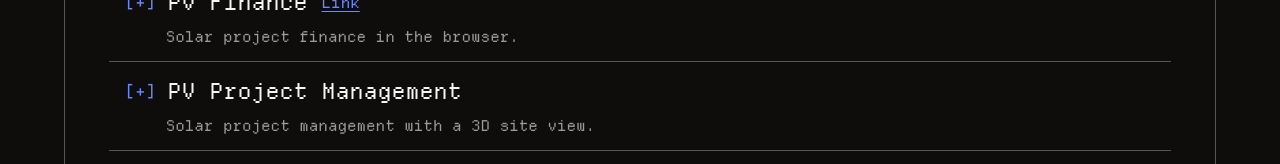
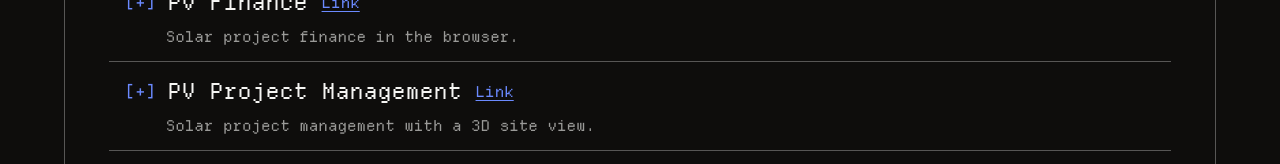
Before and after one commit to hugomtns/personal-page, a Next.js app: page /projects in a window 1280 px wide. Shown: the part 456-620 px from the top of the page. Built offline with nearby package versions, Linux system fonts and the light colour scheme.

Commit message:
Link PV Project Management from Projects

```diff
--- a/content/projects.ts
+++ b/content/projects.ts
@@ -74,6 +74,7 @@ The application, while not up to speed with a SaaS solution, allowed us to under
   {
     id: 'pv-projectmgmt',
     name: 'PV Project Management',
+    url: 'https://pv-projects.vercel.app/',
     tagline: 'Solar project management with a 3D site view.',
     description:
       'A prototype of project management tooling for utility-scale solar. It tracks tasks, documents, designs, and financials in one place, with a 3D site viewer and a digital twin panel for monitoring. Everything runs client-side with mocked data, so it is easy to demo without a backend.',
```
